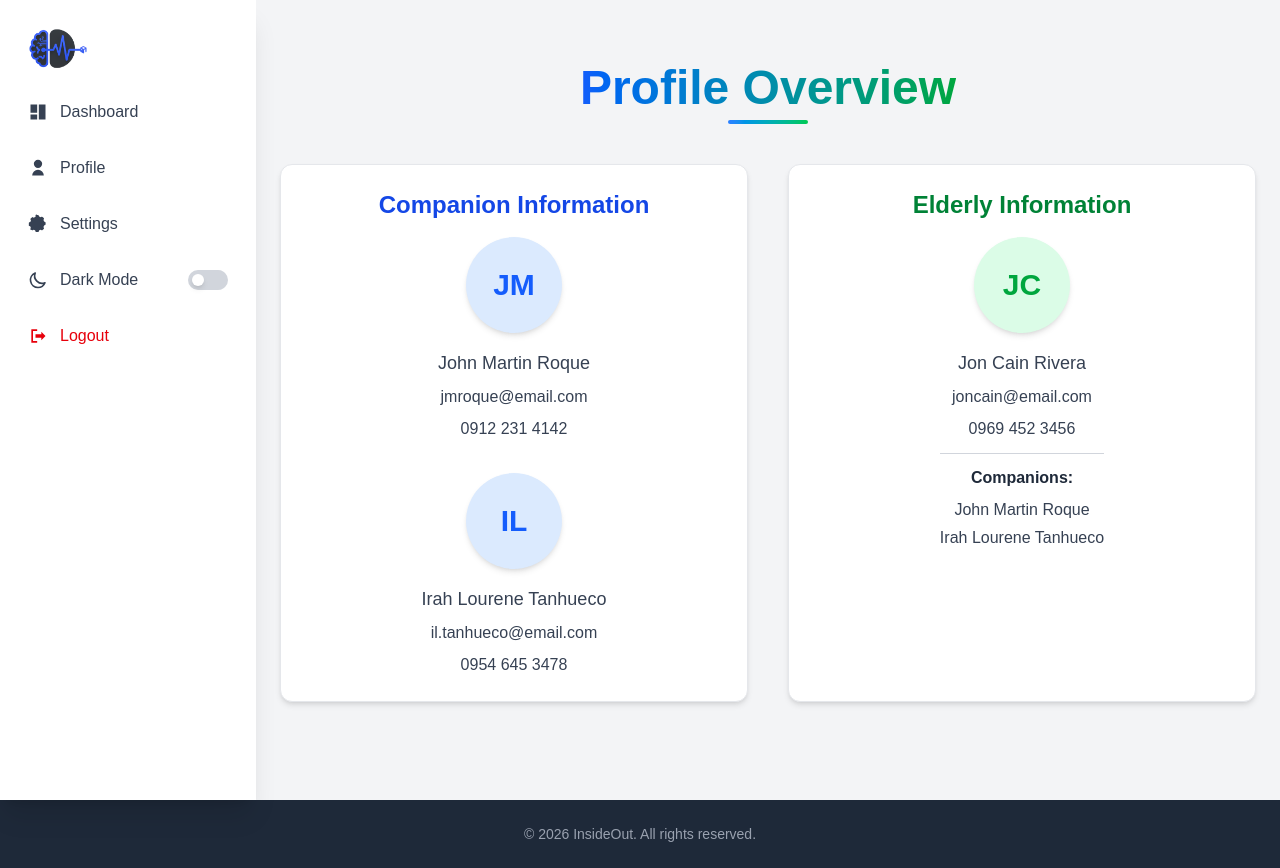
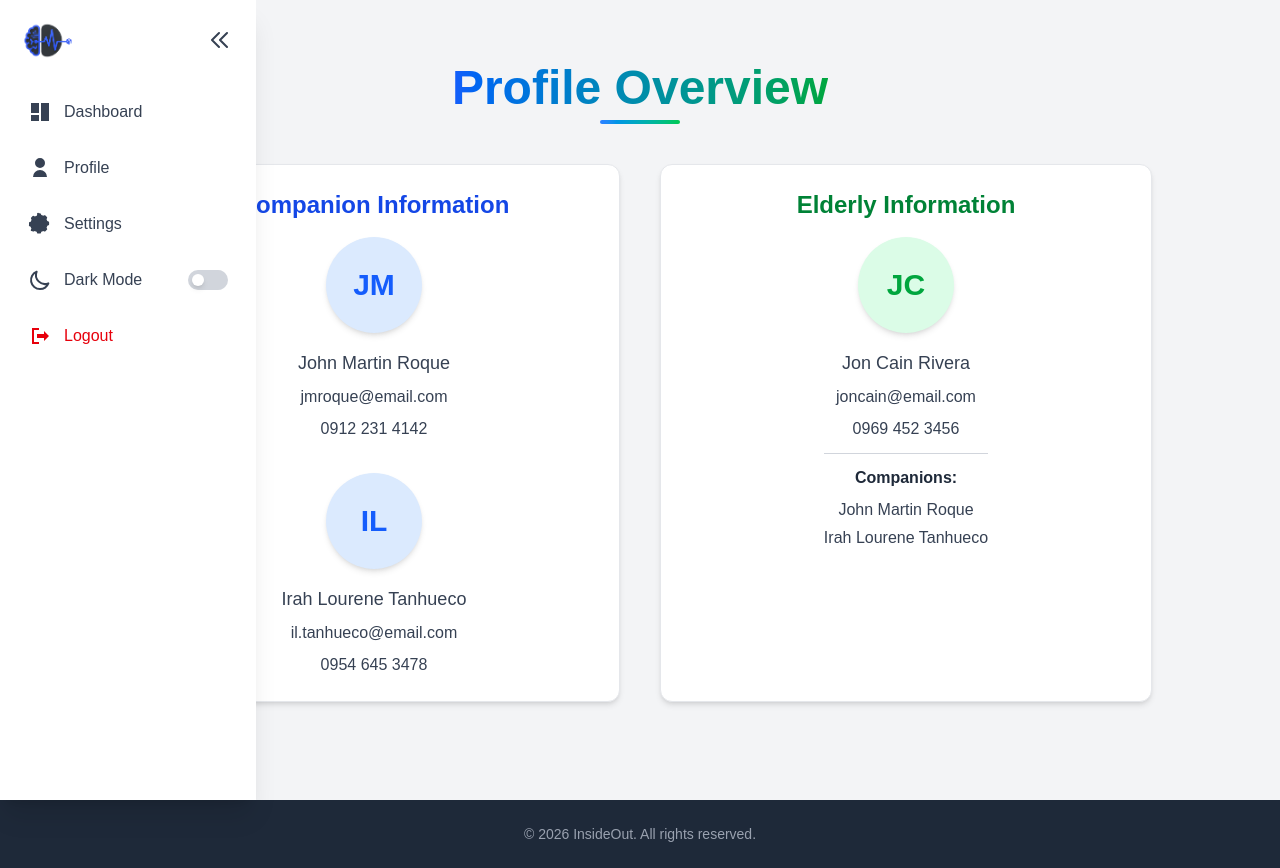
Before and after one commit to johnmartinroque/InsideOut, a React (Vite) app in the folder InsideOutFE/: page /profile in a window 1280 px wide. Built offline with nearby package versions, Linux system fonts and the light colour scheme; no server answers; sample sign-in values are in the browser's storage.

Commit message:
fix sidebar expand and collapse

```diff
--- a/InsideOutFE/src/components/SideBar.jsx
+++ b/InsideOutFE/src/components/SideBar.jsx
@@ -1,5 +1,5 @@
-import React, {useState} from "react";
-import { Link, useNavigate } from "react-router-dom";
+import React, { useState } from "react";
+import { useNavigate } from "react-router-dom";
 import { signOut } from "firebase/auth";
 import { auth } from "../firebase";
 import logoImg from "../assets/InsideOutLogo.png";
@@ -7,6 +7,7 @@ import logoImg from "../assets/InsideOutLogo.png";
 function SideBar() {
   const navigate = useNavigate();
   const [isDark, setIsDark] = useState(false);
+  const [isExpanded, setIsExpanded] = useState(true); // New state for collapsing
 
   const handleLogout = async () => {
     try {
@@ -20,119 +21,96 @@ function SideBar() {
     }
   };
 
-  const itemClass =
-    "flex items-center w-full p-3 rounded-lg text-left transition-all hover:bg-gray-100 hover:text-gray-900";
+  // Base class for items, adjusting padding when collapsed
+  const itemClass = `flex items-center w-full p-3 rounded-lg text-left transition-all hover:bg-gray-100 hover:text-gray-900 ${
+    !isExpanded ? "justify-center" : ""
+  }`;
 
   return (
-    <div className="fixed top-0 left-0 h-screen w-64 flex flex-col bg-white p-4 text-gray-700 shadow-xl z-50">
+    <div
+      className={`fixed top-0 left-0 h-screen transition-all duration-300 bg-white shadow-xl z-50 flex flex-col p-4 text-gray-700 ${
+        isExpanded ? "w-64" : "w-20"
+      }`}
+    >
+      {/* Header: Logo and Toggle Arrow */}
+      <div className="flex items-center justify-between mb-6">
+        {isExpanded && (
+          <div
+            className="p-1 flex cursor-pointer overflow-hidden"
+            onClick={() => navigate("/")}
+          >
+            <img src={logoImg} alt="Logo" className="h-10 w-auto object-contain" />
+          </div>
+        )}
 
-      {/* Logo */}
-      <div
-        className="p-2 mb-2 flex cursor-pointer"
-        onClick={() => navigate("/")} // Navigates to Home
+        <button
+          onClick={() => setIsExpanded(!isExpanded)}
+          className="p-2 rounded-full hover:bg-gray-100 transition-colors ml-auto"
         >
-        <img
-          src={logoImg}
-          alt="InsideOut Logo"
-          className="h-12 w-auto object-contain"
-        />
+          {/* Arrow Icon - rotates based on state */}
+          <svg
+            xmlns="http://www.w3.org/2000/svg"
+            className={`w-6 h-6 transition-transform duration-300 ${isExpanded ? "rotate-180" : ""}`}
+            fill="none"
+            viewBox="0 0 24 24"
+            stroke="currentColor"
+          >
+            <path strokeLinecap="round" strokeLinejoin="round" strokeWidth={2} d="M13 5l7 7-7 7M5 5l7 7-7 7" />
+          </svg>
+        </button>
       </div>
 
-      <nav className="flex flex-col gap-2 text-base font-normal">
-
+      <nav className="flex flex-col gap-2 text-base font-normal overflow-hidden">
         {/* Dashboard */}
-        <button onClick={() => navigate("/")} className={itemClass}>
-          <svg
-            xmlns="http://www.w3.org/2000/svg"
-            className="w-5 h-5 mr-3"
-            fill="currentColor"
-            viewBox="0 0 24 24"
-          >
-            <path
-              fillRule="evenodd"
-              d="M3 13h8V3H3v10zm10 8h8V3h-8v18zM3 21h8v-6H3v6z"
-              clipRule="evenodd"
-            />
+        <button onClick={() => navigate("/")} className={itemClass} title="Dashboard">
+          <svg xmlns="http://www.w3.org/2000/svg" className="w-6 h-6 shrink-0" fill="currentColor" viewBox="0 0 24 24">
+            <path fillRule="evenodd" d="M3 13h8V3H3v10zm10 8h8V3h-8v18zM3 21h8v-6H3v6z" clipRule="evenodd" />
           </svg>
-          Dashboard
+          {isExpanded && <span className="ml-3 transition-opacity duration-300">Dashboard</span>}
         </button>
 
         {/* Profile */}
-        <button onClick={() => navigate("/profile")} className={itemClass}>
-          <svg
-            xmlns="http://www.w3.org/2000/svg"
-            className="w-5 h-5 mr-3"
-            fill="currentColor"
-            viewBox="0 0 24 24"
-          >
-            <path
-              fillRule="evenodd"
-              d="M12 12a5 5 0 100-10 5 5 0 000 10zm-7 9a7 7 0 0114 0H5z"
-              clipRule="evenodd"
-            />
+        <button onClick={() => navigate("/profile")} className={itemClass} title="Profile">
+          <svg xmlns="http://www.w3.org/2000/svg" className="w-6 h-6 shrink-0" fill="currentColor" viewBox="0 0 24 24">
+            <path fillRule="evenodd" d="M12 12a5 5 0 100-10 5 5 0 000 10zm-7 9a7 7 0 0114 0H5z" clipRule="evenodd" />
           </svg>
-          Profile
+          {isExpanded && <span className="ml-3 transition-opacity duration-300">Profile</span>}
         </button>
 
         {/* Settings */}
-        <button onClick={() => navigate("/settings")} className={itemClass}>
-          <svg
-            xmlns="http://www.w3.org/2000/svg"
-            className="w-5 h-5 mr-3"
-            fill="currentColor"
-            viewBox="0 0 24 24"
-          >
-            <path
-              fillRule="evenodd"
-              d="M11.983 1.25a1 1 0 01.934.643l.39 1.17a8.048 8.048 0 011.844.77l1.11-.555a1 1 0 011.19.225l1.414 1.414a1 1 0 01.225 1.19l-.555 1.11a8.048 8.048 0 01.77 1.844l1.17.39a1 1 0 01.643.934v2a1 1 0 01-.643.934l-1.17.39a8.048 8.048 0 01-.77 1.844l.555 1.11a1 1 0 01-.225 1.19l-1.414 1.414a1 1 0 01-1.19.225l-1.11-.555a8.048 8.048 0 01-1.844.77l-.39 1.17a1 1 0 01-.934.643h-2a1 1 0 01-.934-.643l-.39-1.17a8.048 8.048 0 01-1.844-.77l-1.11.555a1 1 0 01-1.19-.225L3.1 18.9a1 1 0 01-.225-1.19l.555-1.11a8.048 8.048 0 01-.77-1.844l-1.17-.39A1 1 0 011 12.983v-2a1 1 0 01.643-.934l1.17-.39a8.048 8.048 0 01.77-1.844l-.555-1.11a1 1 0 01.225-1.19L4.667 4.1a1 1 0 011.19-.225l1.11.555a8.048 8.048 0 011.844-.77l.39-1.17A1 1 0 0110.983 1.25h2z"
-              clipRule="evenodd"
-            />
+        <button onClick={() => navigate("/settings")} className={itemClass} title="Settings">
+          <svg xmlns="http://www.w3.org/2000/svg" className="w-6 h-6 shrink-0" fill="currentColor" viewBox="0 0 24 24">
+            <path fillRule="evenodd" d="M11.983 1.25a1 1 0 01.934.643l.39 1.17a8.048 8.048 0 011.844.77l1.11-.555a1 1 0 011.19.225l1.414 1.414a1 1 0 01.225 1.19l-.555 1.11a8.048 8.048 0 01.77 1.844l1.17.39a1 1 0 01.643.934v2a1 1 0 01-.643.934l-1.17.39a8.048 8.048 0 01-.77 1.844l.555 1.11a1 1 0 01-.225 1.19l-1.414 1.414a1 1 0 01-1.19.225l-1.11-.555a8.048 8.048 0 01-1.844.77l-.39 1.17a1 1 0 01-.934.643h-2a1 1 0 01-.934-.643l-.39-1.17a8.048 8.048 0 01-1.844-.77l-1.11.555a1 1 0 01-1.19-.225L3.1 18.9a1 1 0 01-.225-1.19l.555-1.11a8.048 8.048 0 01-.77-1.844l-1.17-.39A1 1 0 011 12.983v-2a1 1 0 01.643-.934l1.17-.39a8.048 8.048 0 01.77-1.844l-.555-1.11a1 1 0 01.225-1.19L4.667 4.1a1 1 0 011.19-.225l1.11.555a8.048 8.048 0 011.844-.77l.39-1.17A1 1 0 0110.983 1.25h2z" clipRule="evenodd" />
           </svg>
-          Settings
+          {isExpanded && <span className="ml-3 transition-opacity duration-300">Settings</span>}
         </button>
 
-        {/* Dark Mode Toggle */}
-          <div className={`${itemClass} justify-between`}>
-          <div className="flex items-center">
-            <svg xmlns="http://www.w3.org/2000/svg" className="w-5 h-5 mr-3" fill="none" viewBox="0 0 24 24" stroke="currentColor">
+        {/* Dark Mode Toggle - Icon only switch when collapsed */}
+        <div className={itemClass} title="Dark Mode">
+          <svg xmlns="http://www.w3.org/2000/svg" className="w-6 h-6 shrink-0" fill="none" viewBox="0 0 24 24" stroke="currentColor">
             <path strokeLinecap="round" strokeLinejoin="round" strokeWidth={2} d="M20.354 15.354A9 9 0 018.646 3.646 9.003 9.003 0 0012 21a9.003 9.003 0 008.354-5.646z" />
           </svg>
-            Dark Mode
-          </div>
-
-          {/* Switch UI */}
+          {isExpanded && (
+            <div className="ml-3 flex items-center justify-between flex-1 transition-opacity duration-300">
+              <span>Dark Mode</span>
               <div
                 onClick={() => setIsDark(!isDark)}
                 className={`w-10 h-5 flex items-center rounded-full p-1 cursor-pointer transition-colors duration-300 ${isDark ? 'bg-blue-600' : 'bg-gray-300'}`}
               >
-            <div
-              className={`bg-white w-3 h-3 rounded-full shadow-md transform transition-transform duration-300 ${isDark ? 'translate-x-5' : 'translate-x-0'}`}
-            />
+                <div className={`bg-white w-3 h-3 rounded-full shadow-md transform transition-transform duration-300 ${isDark ? 'translate-x-5' : 'translate-x-0'}`} />
               </div>
+            </div>
+          )}
         </div>
 
         {/* Logout */}
-        <button
-          onClick={handleLogout}
-          className="flex items-center w-full p-3 rounded-lg text-left text-red-600 transition-all hover:bg-red-50 hover:text-red-700"
-        >
-          <svg
-            xmlns="http://www.w3.org/2000/svg"
-            className="w-5 h-5 mr-3"
-            fill="currentColor"
-            viewBox="0 0 24 24"
-          >
-            <path
-              fillRule="evenodd"
-              d="M16 17l5-5-5-5v3H9v4h7v3zM4 4h7v2H6v12h5v2H4V4z"
-              clipRule="evenodd"
-            />
+        <button onClick={handleLogout} className={itemClass} title="Logout">
+          <svg xmlns="http://www.w3.org/2000/svg" className="w-6 h-6 shrink-0 text-red-600" fill="currentColor" viewBox="0 0 24 24">
+            <path fillRule="evenodd" d="M16 17l5-5-5-5v3H9v4h7v3zM4 4h7v2H6v12h5v2H4V4z" clipRule="evenodd" />
           </svg>
-          Logout
+          {isExpanded && <span className="ml-3 text-red-600 transition-opacity duration-300">Logout</span>}
         </button>
-
       </nav>
-
     </div>
   );
 }
--- a/InsideOutFE/src/screens/Profile.jsx
+++ b/InsideOutFE/src/screens/Profile.jsx
@@ -4,7 +4,7 @@ import CompanionInfo from "../components/profile/CompanionInfo";
 
 function Profile() {
   return (
-    <div className="min-h-screen ml-64 bg-gray-100 flex flex-col items-center justify-start py-16 px-6">
+    <div className="min-h-screen bg-gray-100 flex flex-col items-center justify-start py-16 px-6">
       {/* Page Title */}
       <h1 className="text-4xl md:text-5xl font-extrabold mb-10 text-gray-800 text-center relative">
         <span className="text-transparent bg-clip-text bg-gradient-to-r from-blue-600 to-green-600">
```
Lines whose indentation alone changed are shown as unchanged.
